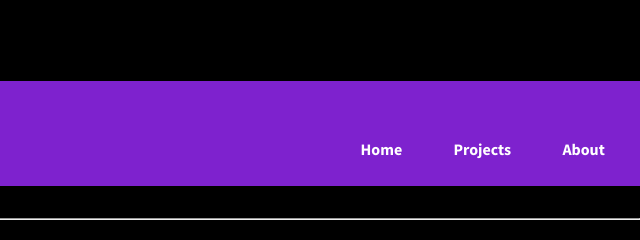
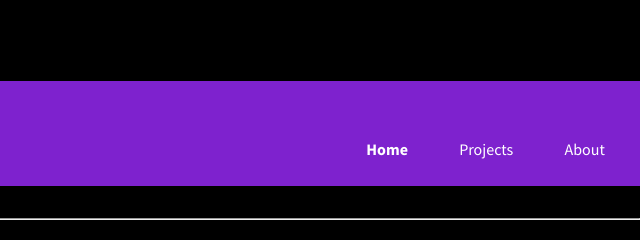
Before and after one commit to Mathan-T/neogcamp-lesson-3-live, a plain HTML site: page index.html in a window 1280 px wide. Shown: the part 1241-1481 px from the top of the page, 640-1280 px from the left. Drawn offline with Linux system fonts and the light colour scheme.

Commit message:
added class link-active in styles

```diff
--- a/index.html
+++ b/index.html
@@ -74,10 +74,10 @@
                 <a class="link link-active" href="/">Home</a>
             </li>
             <li class="list-item-inline">
-                <a class="link link-active" href="/">Projects</a>
+                <a class="link" href="/">Projects</a>
             </li>
             <li class="list-item-inline">
-                <a class="link link-active" href="/">About</a>
+                <a class="link" href="/">About</a>
             </li>
         </ul>
     </nav>
```
